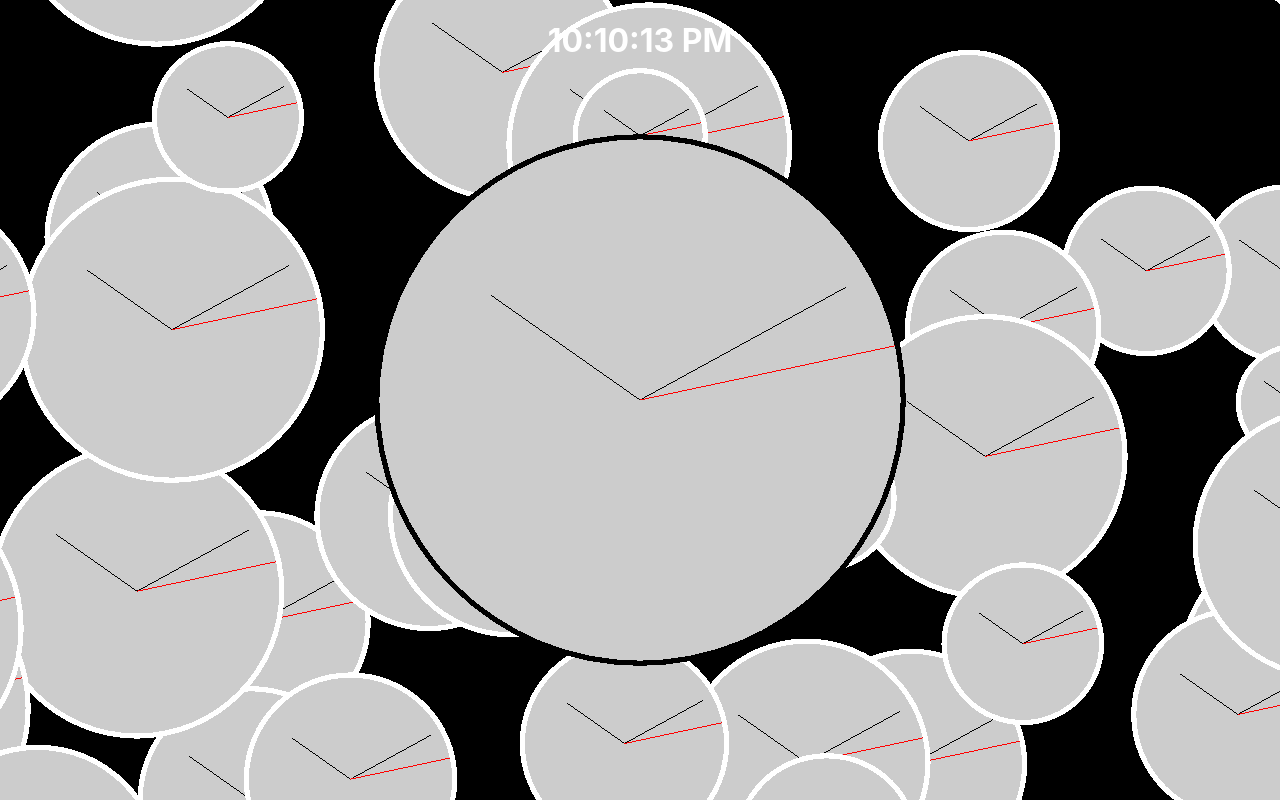
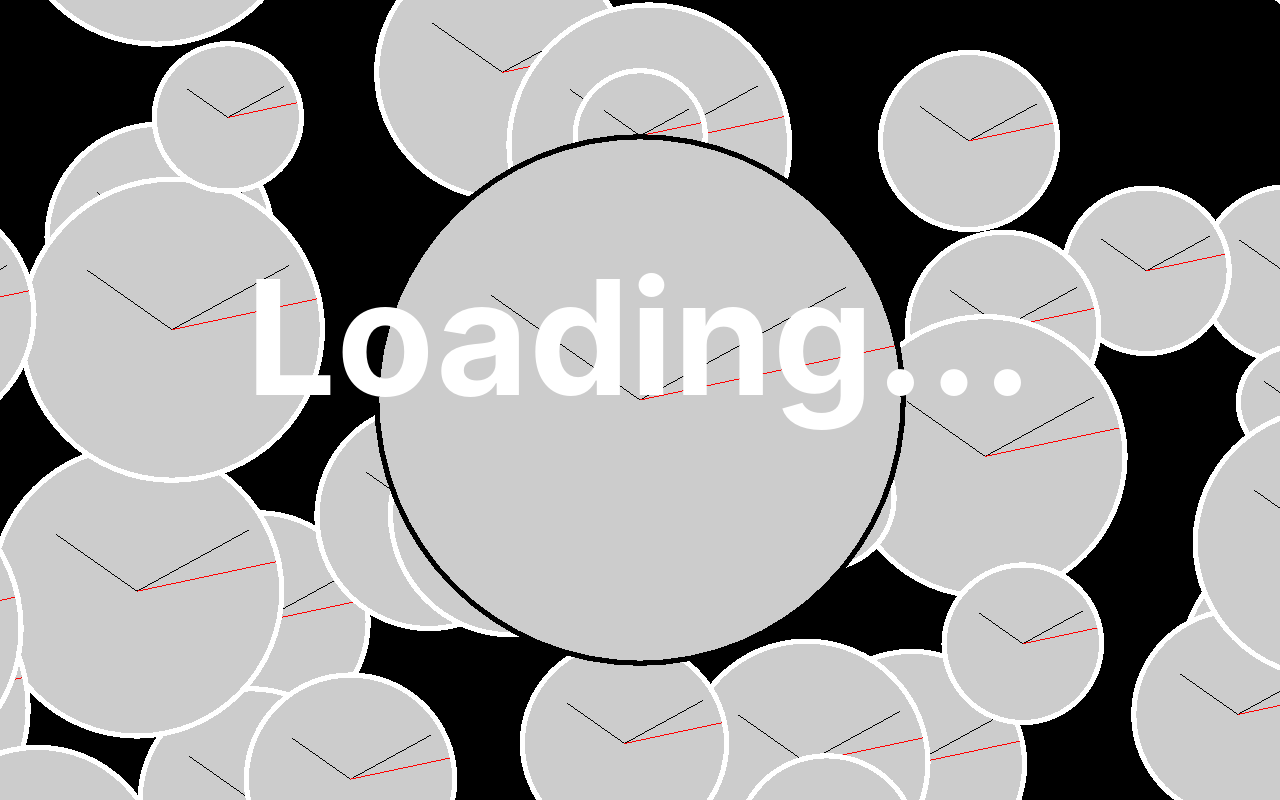
Before and after one commit to You-Gao/playground, a React (Create React App) app in the folder react_apps/clock/: page / in a window 1280 px wide. Built offline with nearby package versions, Linux system fonts and the light colour scheme.

Commit message:
feat: make the text the main aprt

```diff
--- a/react_apps/clock/src/App.css
+++ b/react_apps/clock/src/App.css
@@ -41,9 +41,14 @@ h1 {
 	position: absolute;
 	margin-left: auto;
 	margin-right: auto;
+  margin-top: auto;
+  margin-bottom: auto;
+  top: 30%;
 	left: 0;
 	right: 0;
 	text-align: center;
 	z-index: 10;
 	color: white;
+  font-size: 10rem;
+  transform: translateY(0%);
 }
--- a/react_apps/clock/src/App.js
+++ b/react_apps/clock/src/App.js
@@ -215,6 +215,11 @@ function App() {
     renderer.setSize(window.innerWidth, window.innerHeight);
   });
 
+  // canvas load listener
+  window.addEventListener('load', () => {
+    setIsLoaded(true);
+  });
+
 	return () => {
 		renderer.dispose()
 	    if (renderer.domElement.parentElement) {
@@ -223,9 +228,15 @@ function App() {
 	};
 	}, []); // empty array means useeffect will never re-render or "react"
 
+  const [isLoaded, setIsLoaded] = useState(false);
+  // if not loaded return different html
 return (
     <div className="App">
-	  <h1>{time}</h1>
+      { isLoaded ?
+       <h1>{time}</h1> :
+       <h1>Loading...</h1>
+      }
+
     </div>
   );
 }
```
